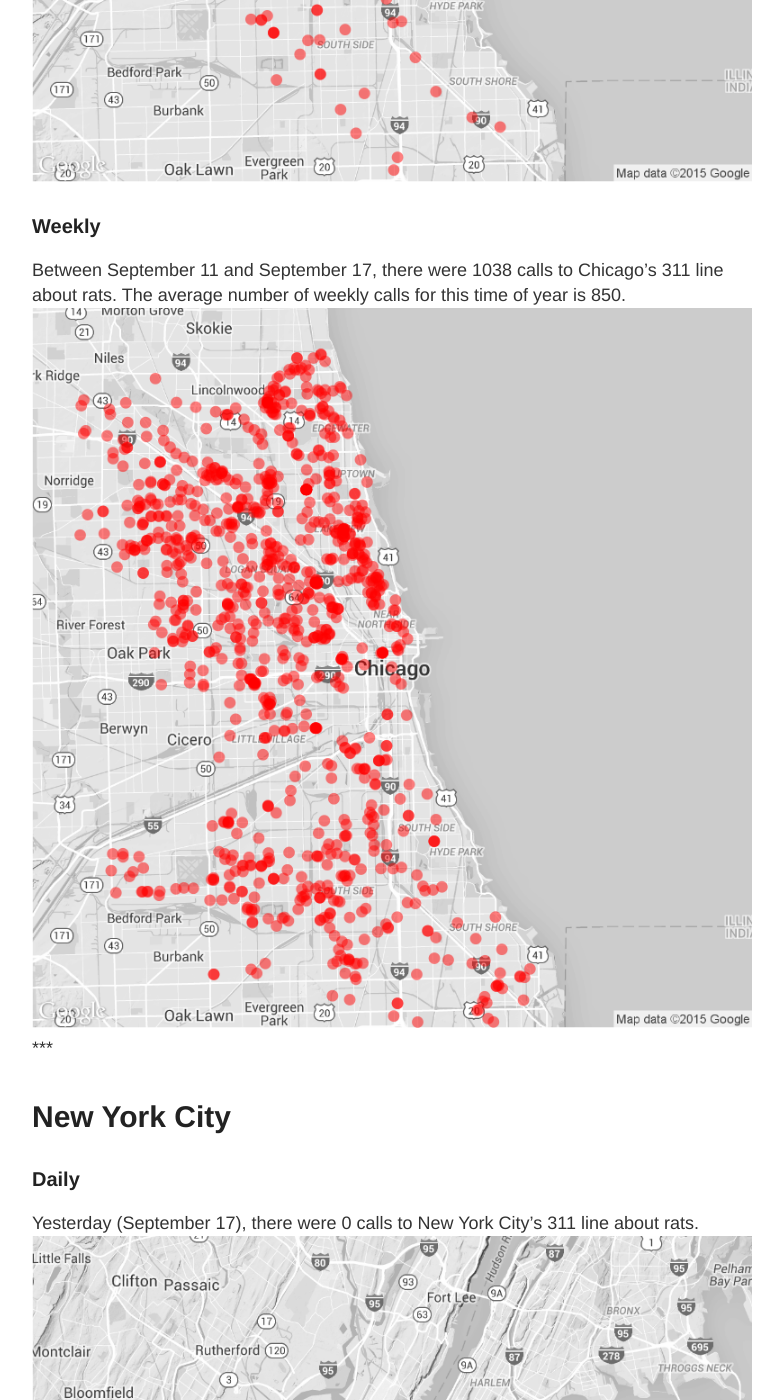
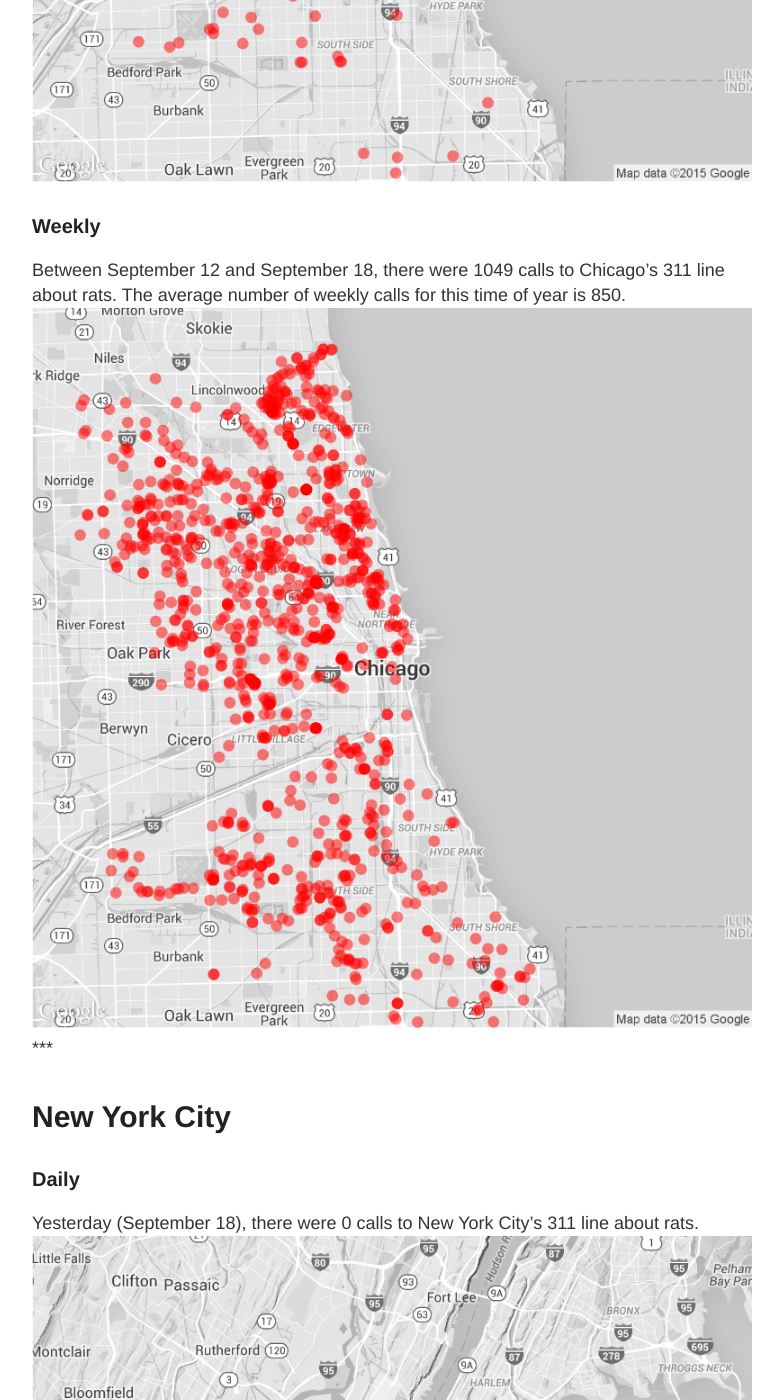
Before and after one commit to DanielHadley/ratmaps, a Jekyll site: the page built from daily.md, in a window 1280 px wide and 1400 px high, scrolled down 1033 px. Shown: the whole window, without its empty margins (248-1031 px from the left). Built offline with Jekyll 4.4.1, drawn with Linux system fonts in a browser that asks for light colours; comment, search, counter and statistics services are not loaded; some of the changed text lies outside the part shown.

Commit message:
Daily Maps

```diff
--- a/daily.md
+++ b/daily.md
@@ -15,22 +15,22 @@
 
 ### Daily
 
-Yesterday (September 17), there were 168 calls to Chicago's 311 line about rats.
+Yesterday (September 18), there were 175 calls to Chicago's 311 line about rats.
 ![Chicago rat calls to 311 weekly map]({{ site.cityimages }}/daily/Chicago_Rat_Map_Daily.png)
 
 ### Weekly
-Between September 11 and September 17, there were 1038 calls to Chicago's 311 line about rats. The average number of weekly calls for this time of year is 850.
+Between September 12 and September 18, there were 1049 calls to Chicago's 311 line about rats. The average number of weekly calls for this time of year is 850.
 ![Chicago rat calls to 311 weekly map]({{ site.cityimages }}/daily/Chicago_Rat_Map_Weekly.png)
 ***
 # New York City <a id="nyc"><a>
 
 ### Daily
 
-Yesterday (September 17), there were 0 calls to New York City's 311 line about rats.
+Yesterday (September 18), there were 0 calls to New York City's 311 line about rats.
 ![NYC rat calls to 311 weekly map]({{ site.cityimages }}/daily/NYC_Rat_Map_Daily.png)
 
 ### Weekly
-Between September 11 and September 17, there were 0 calls to New York City's 311 line about rats. The average number of weekly calls for this time of year is 253.
+Between September 12 and September 18, there were 0 calls to New York City's 311 line about rats. The average number of weekly calls for this time of year is 253.
 ![NYC rat calls to 311 weekly map]({{ site.cityimages }}/daily/NYC_Rat_Map_Weekly.png)
 
 Each red dot represents one call about a rat seen in that location. The dots are transparent, so multiple calls from one location will be seen as a solid dot. The usual caveats apply: more calls do not necessarily mean that there are more rats in that location than other parts of the city. A cluster of dots could indicate that one resident is unusually vocal about rodents in his or her neighborhood. Also, more densely populated neighborhoods tend to make more calls to 311.
```
Also changed, not shown: images/pages/daily/Chicago_Rat_Map_Daily.png, images/pages/daily/Chicago_Rat_Map_Weekly.png, images/pages/daily/NYC_Rat_Map_Daily.png, images/pages/daily/NYC_Rat_Map_Weekly.png.
